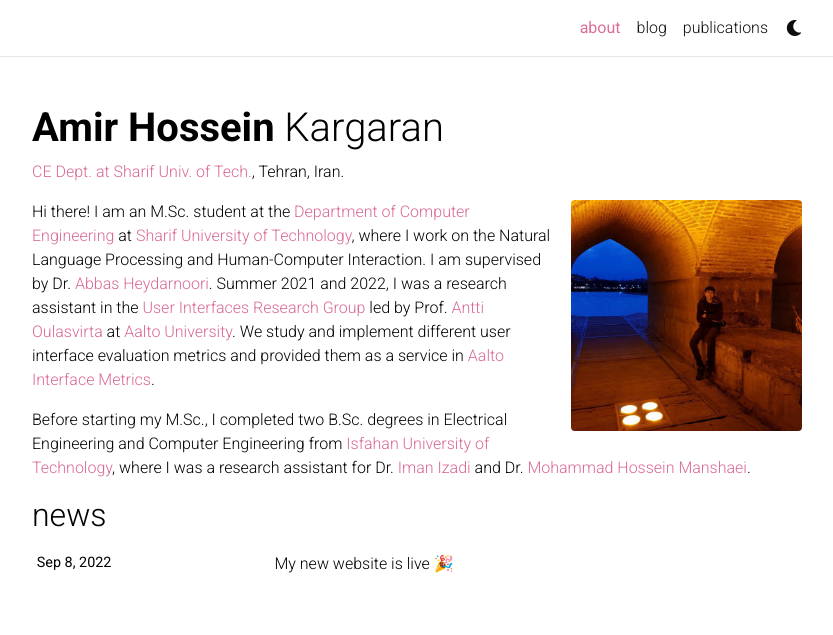
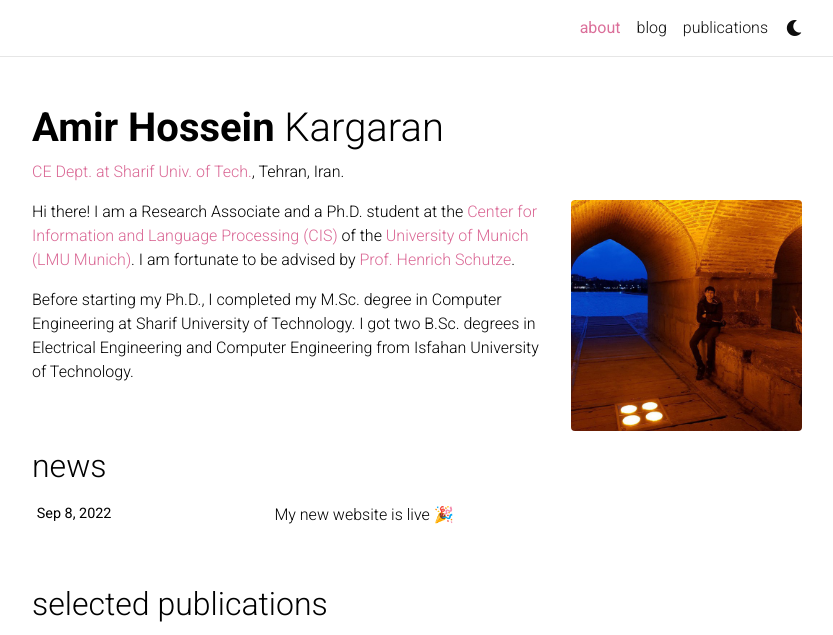
Before and after one commit to kargaranamir/kargaranamir.github.io, a Jekyll site: the page built from _pages/about.md, in a window 1280 px wide and 1050 px high, cut to the strip 0-635 px from the top of the window. Shown: the whole strip, without its empty margins (223-1056 px from the left). Built offline with Jekyll 4.4.1, drawn with Linux system fonts in a browser that asks for light colours; full-size pictures stand in for the smaller copies a plugin makes; comment, search, counter and statistics services are not loaded; a style sheet for code colours, icons or effects is not loaded; some of the changed text lies outside the part shown.

Commit message:
add a update :8ball:
+ phd
+ fix bib
+ fix config

```diff
--- a/_bibliography/papers.bib
+++ b/_bibliography/papers.bib
@@ -10,7 +10,7 @@
             Salamatian, Kave and
             Nejad Sattary, Masoud",
   abbr = {WEBSCI 2021},
-  booktitle = {13th ACM Web Science Conference 2021},
+  booktitle = {13th ACM Web Science Conference},
   year={2021},
   address = {Virtual Event, United Kingdom},
   publisher = {Association for Computing Machinery},
--- a/_config.yml
+++ b/_config.yml
@@ -8,15 +8,13 @@ middle_name:
 last_name: Kargaran
 email: kargaranamir@gmail.com
 description: > # the ">" symbol means to ignore newlines until "footer_text:"
-  A simple, whitespace theme for academics. Based on [*folio](https://github.com/bogoli/-folio) design.
+  Amir Hossein Kargaran Personal Page.
 footer_text: >
-  Powered by <a href="https://jekyllrb.com/" target="_blank">Jekyll</a> with <a href="https://github.com/alshedivat/al-folio">al-folio</a> theme.
-  Hosted by <a href="https://pages.github.com/" target="_blank">GitHub Pages</a>.
-  Photos from <a href="https://unsplash.com" target="_blank">Unsplash</a>.
-keywords: jekyll, jekyll-theme, academic-website, portfolio-website  # add your own keywords or leave empty
+  Powered by Jekyll with <a href="https://github.com/alshedivat/al-folio">al-folio</a> theme.
+keywords: Amir Hossein Kargaran, Amirhossein Kargaran Khouzani, kargaranamir, Amir Kargaran, Amir-Hossein-Kargaran, Amir-Kargaran # add your own keywords or leave empty
 
 lang: en # the language of your site (for example: en, fr, cn, ru, etc.)
-icon: ☕️  # the emoji used as the favicon (alternatively, provide image name in /assets/img/)
+icon: 📓  # the emoji used as the favicon (alternatively, provide image name in /assets/img/)
 
 url: https://kargaranamir.github.io # the base hostname & protocol for your site
 #baseurl: /blog/ # the subpath of your site, e.g. /blog/
@@ -47,8 +45,8 @@ max_width: 800px
 # Open Graph & Schema.org
 # -----------------------------------------------------------------------------
 # Display links to the page with a preview object on social media.
-serve_og_meta: false # Include Open Graph meta tags in the HTML head
-serve_schema_org: false # Include Schema.org in the HTML head
+serve_og_meta: true # Include Open Graph meta tags in the HTML head
+serve_schema_org: true # Include Schema.org in the HTML head
 og_image: # The site-wide (default for all links) Open Graph preview image
 
 # -----------------------------------------------------------------------------
--- a/_pages/about.md
+++ b/_pages/about.md
@@ -15,6 +15,6 @@ social: true  # includes social icons at the bottom of the page
 ---
 
 
-Hi there! I am an M.Sc. student at the [Department of Computer Engineering](http://ce.sharif.edu/) at [Sharif University of Technology](http://www.en.sharif.edu/), where I work on the Natural Language Processing and Human-Computer Interaction. I am supervised by Dr. [Abbas Heydarnoori](http://ise.ce.sharif.ir/director/). Summer 2021 and 2022, I was a research assistant in the [User Interfaces Research Group](https://userinterfaces.aalto.fi/) led by Prof. [Antti Oulasvirta](http://users.comnet.aalto.fi/oulasvir/) at [Aalto University](https://www.aalto.fi/en). We study and implement different user interface evaluation metrics and provided them as a service in [Aalto Interface Metrics](https://github.com/aalto-ui/aim).
+Hi there! I am a Research Associate and a Ph.D. student at the [Center for Information and Language Processing (CIS)](https://www.cis.lmu.de/) of the [University of Munich (LMU Munich)](https://www.lmu.de/de/index.html). I am fortunate to be advised by [Prof. Henrich Schutze](https://www.cis.uni-muenchen.de/schuetze/).
 
-Before starting my M.Sc., I completed two B.Sc. degrees in Electrical Engineering and Computer Engineering from [Isfahan University of Technology](https://iut.ac.ir/en), where I was a research assistant for Dr. [Iman Izadi](https://izadi.iut.ac.ir/) and Dr. [Mohammad Hossein Manshaei](http://www.manshaei.org/).
+Before starting my Ph.D., I completed my M.Sc. degree in Computer Engineering at Sharif University of Technology. I got two B.Sc. degrees in Electrical Engineering and Computer Engineering from Isfahan University of Technology.
```
